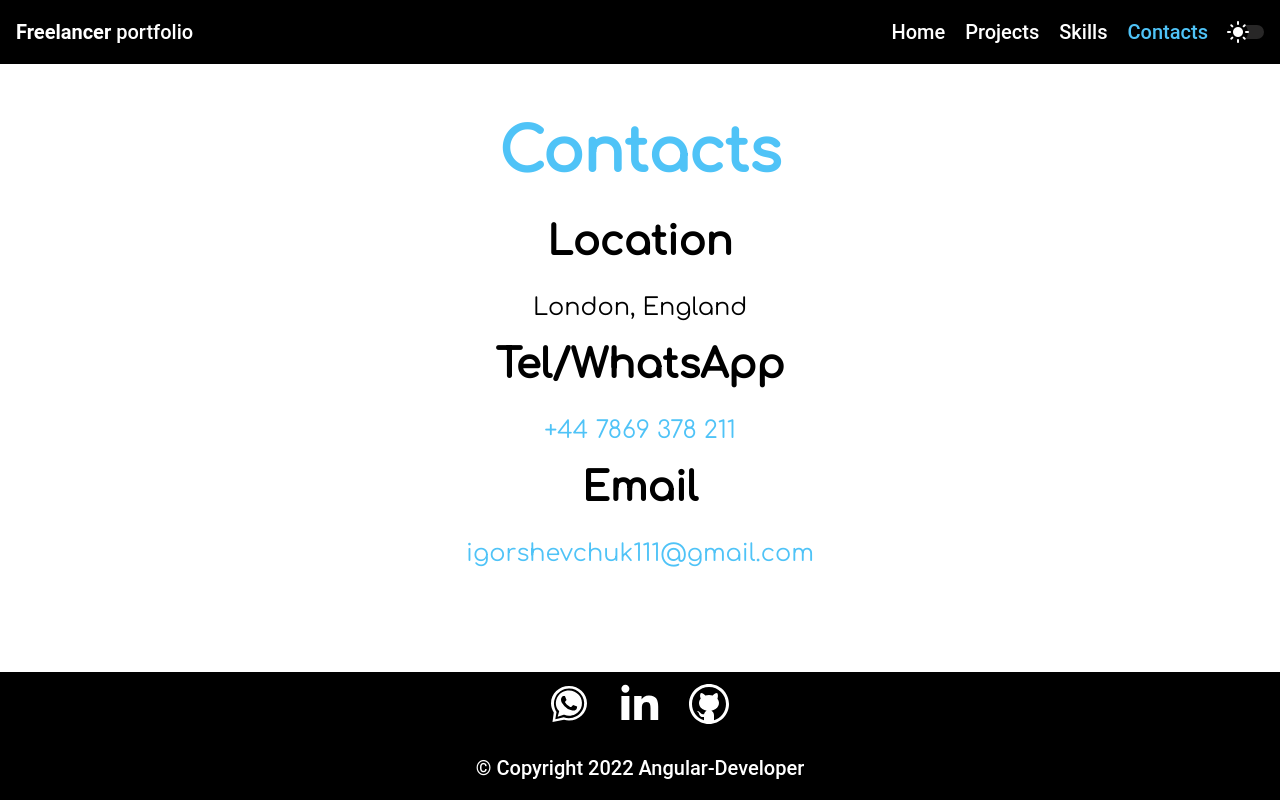
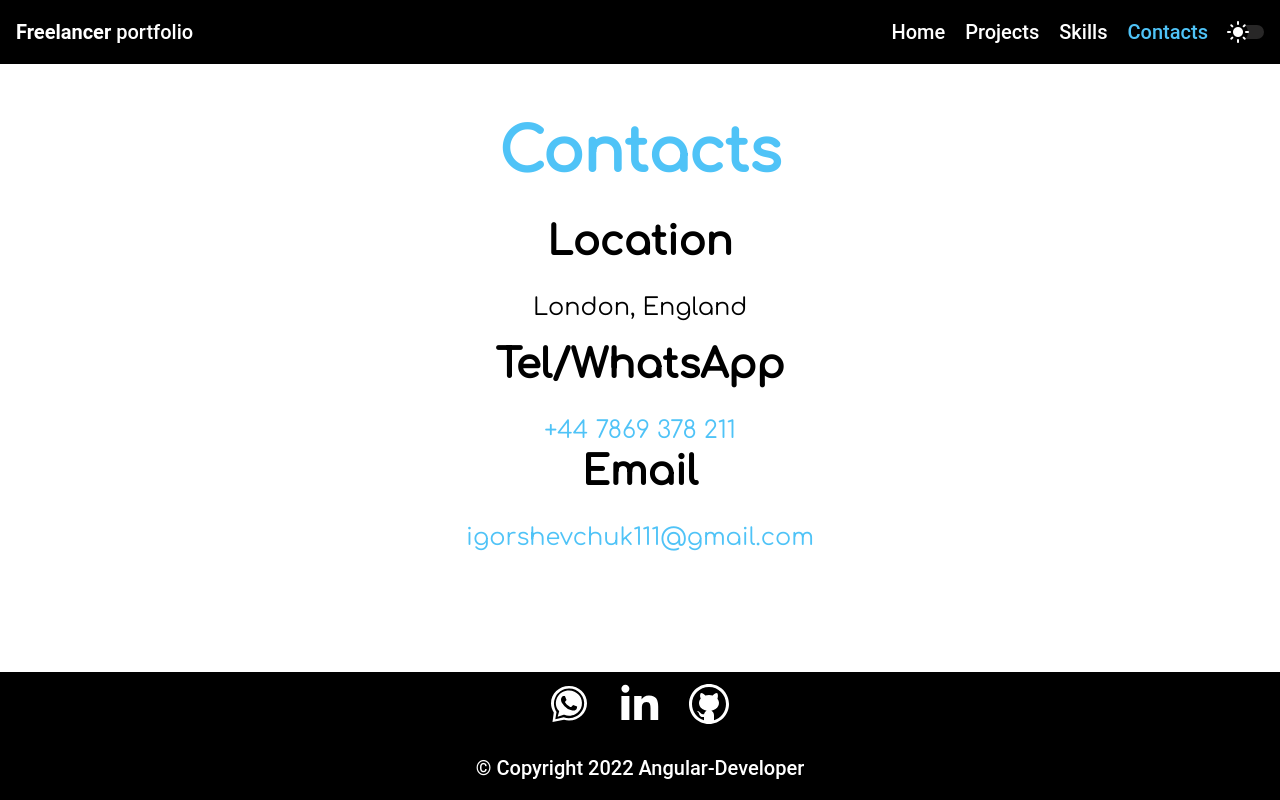
Before and after one commit to IgorShevchuk111/is-portfolio, an Angular app: page /contacts in a window 1280 px wide. Built offline with nearby package versions, Linux system fonts and the light colour scheme.

Commit message:
tel, email  links

```diff
--- a/src/app/contacts-page/contacts-page.component.html
+++ b/src/app/contacts-page/contacts-page.component.html
@@ -3,7 +3,7 @@
     <div class="level-2">Location</div>
     <div class="level-3">London, England</div>
     <div class="level-2">Tel/WhatsApp</div>
-    <div class="color-accent level-3">+44 7869 378 211</div>
+    <div><a class="color-accent level-3" href="tel:+447869378211">+44 7869 378 211</a></div>
     <div class="level-2">Email</div>
-    <div class="color-accent level-3">igorshevchuk111@gmail.com</div>
+    <div><a class="color-accent level-3" href="mailto:igorshevchuk111@gmail.com">igorshevchuk111@gmail.com</a></div>
 </div>
```
